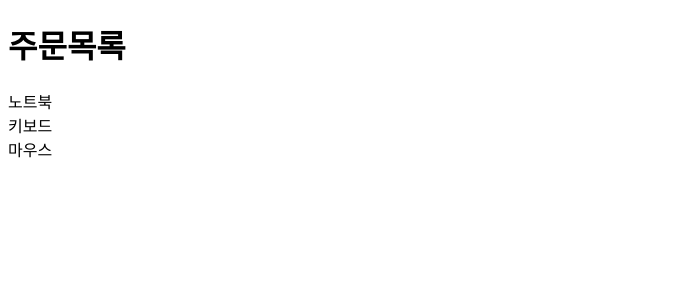
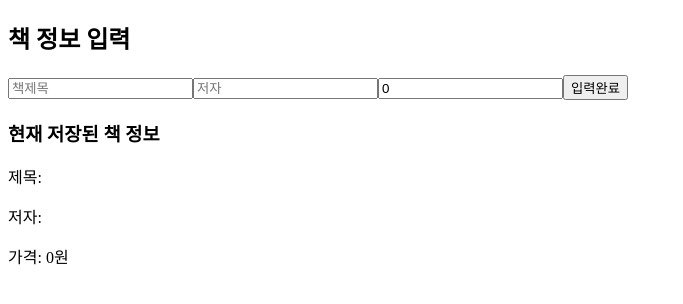
Before and after one commit to bin1998-git/koreait-web4-react, a React (Vite) app: page / in a window 1280 px wide. Shown: the top 304 px of the page, without its empty margins (0-683 px from the left). Built offline with nearby package versions, Linux system fonts and the light colour scheme.

Commit message:
add:Zustand

```diff
--- a/src/App.jsx
+++ b/src/App.jsx
@@ -1,11 +1,13 @@
 // default로 export하면 값이 하나로 결정되어 있어서
 //  Import하는 쪽에서 사용하기 편한 이름으로 지정가능
 import Study from "./react-study/Study";
+import MyToast from "./react-study/Zustand/MyToast";
 
 
 function App() {
     return (
         <>
+          <MyToast />
           <Study />
         </>
   );
--- a/src/react-study/ReactRouter/Router05/Router05.jsx
+++ b/src/react-study/ReactRouter/Router05/Router05.jsx
@@ -1,6 +1,7 @@
 import { keyframes } from '@emotion/react';
 import React from 'react'
 import { BrowserRouter, Route, Routes, useNavigate, useSearchParams } from 'react-router-dom'
+import { useToastStore } from '../../Zustand/store/toastStore';
 
 
 export default function Router05() {
@@ -16,7 +17,7 @@ export default function Router05() {
 
 // url: "/"
 function OrderList () {
-
+    const {showToast} = useToastStore();
     const navigate = useNavigate();
 
     const orders = [
@@ -31,6 +32,7 @@ function OrderList () {
     return(
         <div>
             <h1>주문목록</h1>
+            <button onClick={() => showToast("라우터공부중")}>토스트테스트</button>
             <div>
                 {/* orders를 map을 사용하여 카드형식으로 뿌려주세요
                     상품이름만 보이면 됩니다
--- a/src/react-study/Study.jsx
+++ b/src/react-study/Study.jsx
@@ -7,6 +7,8 @@ import Router02 from "./ReactRouter/Router02/Router02";
 import Router03 from "./ReactRouter/Router03.jsx/Router03";
 import Router04 from "./ReactRouter/Router04/Router04";
 import Router05 from "./ReactRouter/Router05/Router05";
+import Zustand01 from "./Zustand/Zustand01";
+import Zustand02 from "./Zustand/Zustand02";
 
 
 export default function Study() {
@@ -20,8 +22,10 @@ export default function Study() {
         7: <Router03 />,
         8: <Router04 />,
         9: <Router05 />,
+        10: <Zustand01 />,
+        11: <Zustand02 />
     };
 
 
-  return stateStudy[9];
+  return stateStudy[11];
 }
--- /dev/null
+++ b/src/react-study/Zustand/MyToast.jsx
@@ -0,0 +1,45 @@
+/** @jsxImportSource @emotion/react */
+import {css} from "@emotion/react"
+import { useEffect } from "react";
+import { useToastStore } from "./store/toastStore";
+const toastStyle = css`
+    position: fixed;
+    top: 20px;
+    right: 20px;
+    background-color: #777;
+    color: white;
+    padding: 12px 20px;
+    border-radius: 8px;
+    opacity: 0.8;
+`;
+
+
+export default function MyToast() {
+   const { isVisible, hideToast, message } = useToastStore();
+
+    useEffect(() => {
+        if(isVisible) {
+
+            // useEffect의 전체코드는 toast전역상태가 true일때만
+            const timer = setTimeout(() => {
+                // toast전역상태를 false로 바꾸는 함수 호출
+                hideToast();
+            }, 2500)
+
+            return () => clearTimeout(timer)
+        }
+    }, [isVisible])
+
+    // 조건문으로 toast전역상태가 false면 리턴으로 null
+        if(!isVisible) {
+            return null;
+        }
+
+
+
+
+  return (
+    // 메세지도 전역으로 관리 가능? 0
+    <div css={toastStyle}>{message}</div>
+  )
+}
--- a/src/react-study/Zustand/Zustand01.jsx
+++ b/src/react-study/Zustand/Zustand01.jsx
@@ -1,9 +1,95 @@
 // npm install zustand
-// 전역상태관리 라이브러리: redux(어려움), zustand(쉬움), recoil(사라짐), zotai(중급)
+// 원리 -> 자바스크립트(클로저)
+// 전역상태관리 라이브러리:
+// redux(어려움), zustand(쉬움), recoil(사라짐), zotai(중급)
 // -> usestate와는 분리된 상태저장소
 
+/** @jsxImportSource @emotion/react */
+import {css} from "@emotion/react"
+import { useState } from "react"
+import { useModalStore } from "./store/modalStore";
+import { useToastStore } from "./store/toastStore";
+
+// 의미없이 하위 컴포넌트로 props 전달 -> props drilling
 export default function Zustand01() {
+  // 모달버튼이 동작하게 완성해주세요
+  const [isOpen, setIsOpen] = useState(false);
+  // openModal -> 전역상태인 ismodalopen을 true로 바꾸는 함수
+  const { openModal } = useModalStore();
+  const { showToast } = useToastStore();
   return (
-    <div>Zustand01</div>
+    <div>
+      <h1>메인페이지</h1>
+      <button onClick={openModal}>모달열기</button>
+      {/* 버튼을누르면 mytoast가 보이게 */}
+      <button onClick={() => showToast("Z01에서 토스트 띄웁니다")}
+        >토스트 띄우기
+        </button>
+      <Container1 />
+
+    </div>
   )
 }
+
+function Container1 () {
+  return (
+    <div>
+      C1이 C2호출
+      <Container2 />
+    </div>
+  )
+}
+function Container2 () {
+  return (
+    <div>
+      C2가 C3호출
+      <Container3 />
+    </div>
+  )
+}
+function Container3 () {
+    // isModalOpen -> 전역상태
+    // clseModal -> isModalOpen의 상태를 false로 만드는 함수
+    const {isModalOpen, closeModal} = useModalStore();
+  return (
+    <div>
+      {isModalOpen &&
+    <div css={modalOverlay}>
+      <div css={modalContent}>
+          <h2>MODAL</h2>
+          <p>MODAL TEXT</p>
+          <button onClick={closeModal}>닫기</button>
+        </div>
+      </div>
+    }
+    </div>
+  )
+}
+
+const modalOverlay = css`
+  position: fixed;
+  top: 0;
+  left: 0;
+  width: 100vw;
+  height: 100vh;
+  background-color: rgba(0, 0, 0 ,0.4);
+  display: flex;
+  align-items: center;
+  justify-content: center;
+
+
+`;
+const modalContent = css`
+  width: 60vw;
+  height: 50vh;
+  background-color: white;
+  padding: 20px;
+  border-radius:  8px;
+
+
+  /*  &: css가 적용된 자기 자신 */
+  & > button {
+    cursor: pointer;
+  }
+
+`;
--- /dev/null
+++ b/src/react-study/Zustand/Zustand02.jsx
@@ -0,0 +1,76 @@
+import React from 'react'
+import { useState } from 'react'
+import { useCurrentBook } from './store/bookStore';
+
+
+export default function Zustand02() {
+  const [form, setForm] = useState({
+    title: "",
+    author: "",
+    price: 0
+  });
+  const { setNewBook } = useCurrentBook();
+
+  const handleChange = (e) => {
+    const {name, value} = e.target;
+    setForm((prev) => {
+        return {
+            ...prev,
+            [name]: name === "price" ? parseInt(value) : value
+        }
+    })
+  }
+
+  const handleSubmit = () => {
+    setNewBook({...form});
+
+    setForm({
+        title: "",
+        author: "",
+        price: 0
+    });
+  }
+
+    return (
+    <div>
+        <h2>책 정보 입력</h2>
+        <input
+        type="text"
+        name='title'
+        placeholder='책제목'
+        onChange={handleChange}
+        value={form.title}
+        />
+        <input
+        type="text"
+        name='author'
+        placeholder='저자'
+        onChange={handleChange}
+        value={form.author}
+        />
+        <input
+        type="number"
+        name='price'
+        placeholder='가격'
+        onChange={handleChange}
+        value={form.price}
+        />
+        <button onClick={handleSubmit}>입력완료</button>
+        <ShowBook />
+    </div>
+  )
+}
+
+// 전역 상태에서 정보 가져오기
+function ShowBook() {
+    const { book } = useCurrentBook();
+    const { title, author, price } = book;
+    return (
+        <div>
+            <h3>현재 저장된 책 정보</h3>
+            <p>제목: {title}</p>
+            <p>저자: {author}</p>
+            <p>가격: {price}원</p>
+        </div>
+    )
+}
--- /dev/null
+++ b/src/react-study/Zustand/store/bookStore.js
@@ -0,0 +1,23 @@
+import { create } from "zustand";
+
+export const useCurrentBook = create((set) => {
+    return {
+        book: {
+            title: "",
+            author: "",
+            price: 0
+        },
+
+        // book을 교체할 수 있도록
+        // setter를 이용하여 함수를 만들어 주세요
+        // zustand의 set또한 useState처럼 함수형 업데이트 ok
+        // -> prev값을 기억한다!
+        setNewBook: (newBook) => set({book: newBook}),
+        setNewBook2: (newBook) => set((prev) => {
+            return {
+                ...prev,
+                book: newBook
+            }
+        })
+    }
+})
--- /dev/null
+++ b/src/react-study/Zustand/store/modalStore.js
@@ -0,0 +1,23 @@
+import { create } from "zustand";
+
+// create() => 전역 저장소를 리턴받을 수 있음
+// -> App 어디서든 접근가능함
+
+
+// 1. create함수는 매개변수로 콜백 함수를 받는다.
+// 2. 이 콜백함수에는 Zustand가
+// 1번째 매개변수 자리에 setter를 넣어줌
+// 3. setter는 이 create 함수가 리턴하는 객체에 대한 setter
+// 4. 저장하고 싶은 상태나 메서드 등을 key-value 형태로 객체에 정의하면
+// 5. import하는 측에서 해당 key로 value를 훅형태로 받아서 사용할 수 있음
+
+
+export const useModalStore = create((set) => {
+    return {
+        isModalOpen: false,
+        openModal: () => set({isModalOpen: true}),
+        closeModal: () => set({isModalOpen: false})
+    }
+    // set은 리턴값인 js객체를
+    // {...prev, key: value}로 조작하여 대입해주는 역할
+});
--- /dev/null
+++ b/src/react-study/Zustand/store/toastStore.js
@@ -0,0 +1,10 @@
+import { create } from "zustand";
+
+export const useToastStore = create((set) => {
+    return {
+        isVisible: false,
+        message: "MyToast",
+        showToast: (input) => set({isVisible: true, message: input}),
+        hideToast: () => set({isVisible: false, message: ""})
+    }
+})
```
